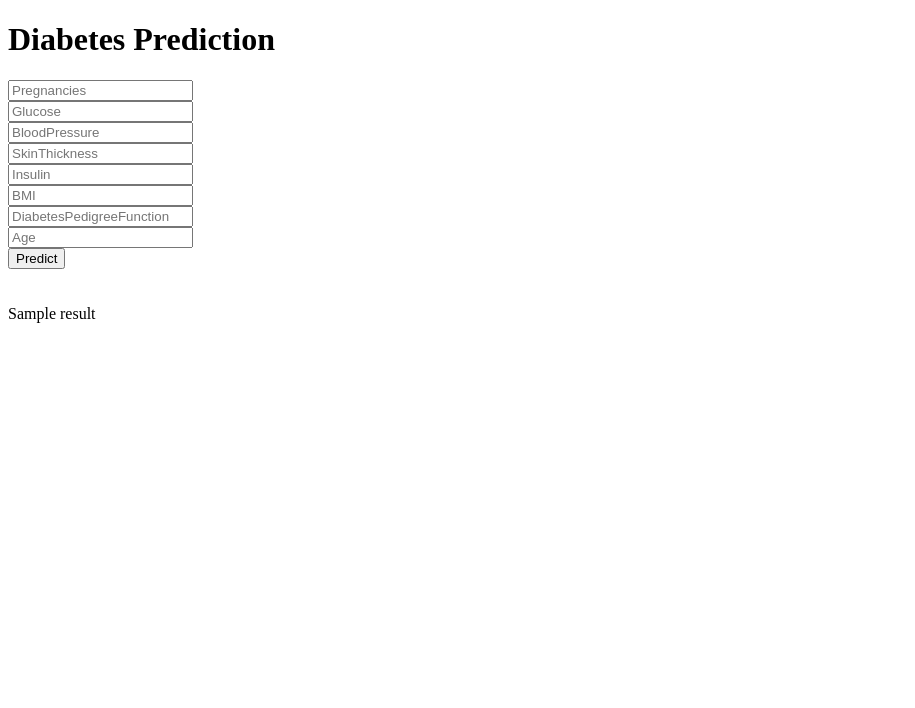
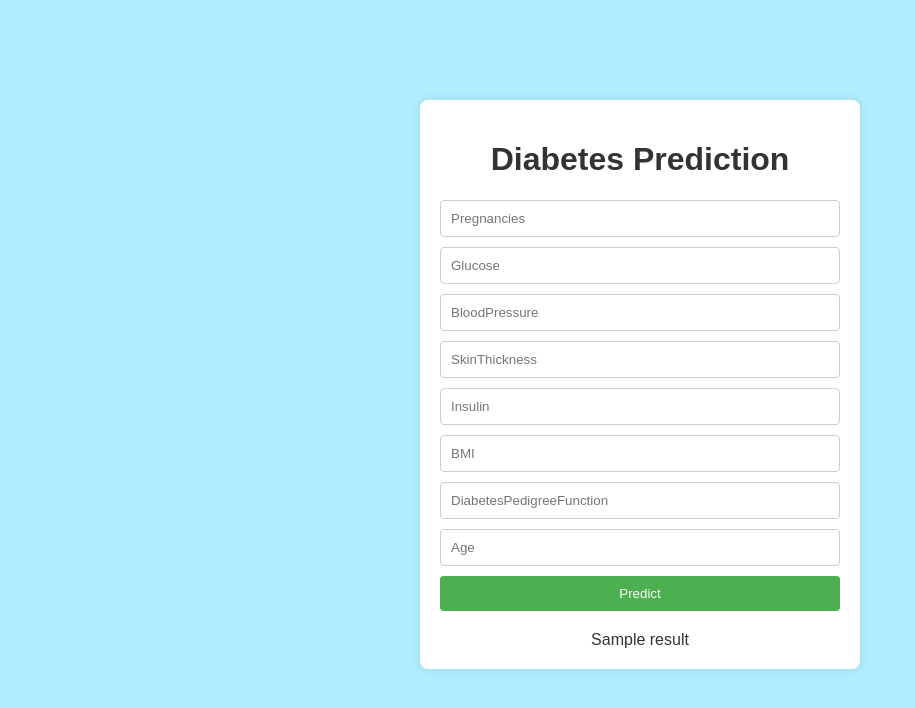
Before and after one commit to sachit16/Diabetes_Prediction, a Flask app: template templates/home.html in a window 1280 px wide. Shown: the top 708 px of the page, without its empty margins (0-915 px from the left). Run offline with Flask 3, Linux system fonts and the light colour scheme; the template is opened without the code that fills it: most values are stand-ins (such as "Sample title", 1, 10 or a date in 2020); parts of the project's set-up code (start-up, migrations or seed data) failed here and were passed over.

Commit message:
Update home.html

```diff
--- a/templates/home.html
+++ b/templates/home.html
@@ -1,35 +1,88 @@
 <!DOCTYPE html>
-<html >
+<html lang="en">
+
 <head>
-  <meta charset="UTF-8">
-  <title>ML API</title>
+    <meta charset="UTF-8">
+    <meta name="viewport" content="width=device-width, initial-scale=1.0">
+    <title>ML API</title>
+    <style>
+        body {
+            font-family: 'Arial', sans-serif;
+            margin: 0;
+            padding: 0;
+            background-color: #aeeeff; /* Light blue background color */
+        }
 
+        .login {
+            max-width: 400px;
+            margin: 100px auto;
+            background: #fff;
+            padding: 20px;
+            border-radius: 8px;
+            box-shadow: 0 0 10px rgba(0, 0, 0, 0.1);
+        }
+
+        h1 {
+            text-align: center;
+            color: #333;
+        }
+
+        form {
+            display: flex;
+            flex-direction: column;
+        }
+
+        input {
+            margin-bottom: 10px;
+            padding: 10px;
+            border: 1px solid #ccc;
+            border-radius: 4px;
+        }
+
+        button {
+            background-color: #4caf50;
+            color: #fff;
+            padding: 10px;
+            border: none;
+            border-radius: 4px;
+            cursor: pointer;
+        }
+
+        button:hover {
+            background-color: #45a049;
+        }
+
+        .result {
+            margin-top: 20px;
+            text-align: center;
+            color: #333;
+        }
+
+        @media only screen and (max-width: 600px) {
+            .login {
+                margin: 50px auto;
+                max-width: 80%;
+            }
+        }
+    </style>
 </head>
 
 <body>
- <div class="login">
-	<h1>Diabetes Prediction</h1>
-    <form action="{{ url_for('predict_datapoint')}}" method="post">
-      <input type="text" name="Pregnancies" placeholder="Pregnancies" required="required" /><br>
-    	<input type="text" name="Glucose" placeholder="Glucose" required="required" /><br>
-        <input type="text" name="BloodPressure" placeholder="BloodPressure" required="required" /><br>
-        <input type="text" name="SkinThickness" placeholder="SkinThickness" required="required" /><br>
-        <input type="text" name="Insulin" placeholder="Insulin" required="required" /><br>
-        <input type="text" name="BMI" placeholder="BMI" required="required" /><br>
-        <input type="text" name="DiabetesPedigreeFunction" placeholder="DiabetesPedigreeFunction" required="required" /><br>
-        <input type="text" name="Age" placeholder="Age" required="required" /><br>
+    <div class="login">
+        <h1>Diabetes Prediction</h1>
+        <form action="{{ url_for('predict_datapoint')}}" method="post">
+            <input type="text" name="Pregnancies" placeholder="Pregnancies" required="required" />
+            <input type="text" name="Glucose" placeholder="Glucose" required="required" />
+            <input type="text" name="BloodPressure" placeholder="BloodPressure" required="required" />
+            <input type="text" name="SkinThickness" placeholder="SkinThickness" required="required" />
+            <input type="text" name="Insulin" placeholder="Insulin" required="required" />
+            <input type="text" name="BMI" placeholder="BMI" required="required" />
+            <input type="text" name="DiabetesPedigreeFunction" placeholder="DiabetesPedigreeFunction" required="required" />
+            <input type="text" name="Age" placeholder="Age" required="required" />
+            <button type="submit">Predict</button>
+        </form>
+        <div class="result">{{result}}</div>
+    </div>
+</body>
 
-
-        <button type="submit" class="btn btn-primary btn-block btn-large">Predict</button>
-    </form>
-<body>
-
-   <br>
-   <br>
-
-
- </div>
- {{result}}
-
-</body>
 </html>
```
